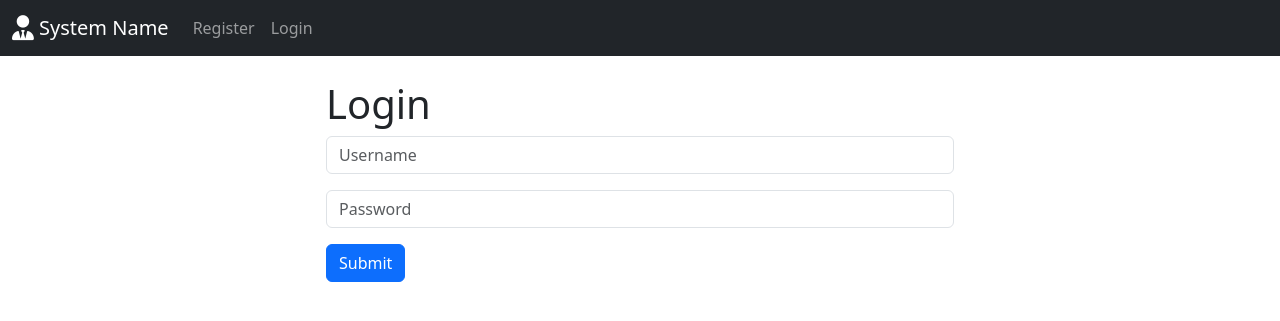
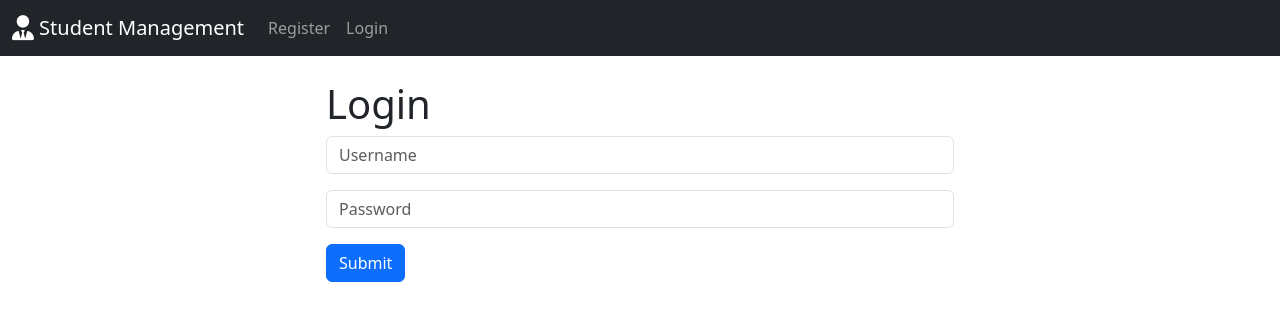
Before and after one commit to nothoru/student-management, a Django app: page / in a window 1280 px wide. Shown: the top 321 px of the page. Run offline with Django 5.2, Linux system fonts and the light colour scheme; parts of the project's set-up code (start-up, migrations or seed data) failed here and were passed over; some libraries are stand-ins or nearby versions.

Commit message:
Changed the Brand Name

```diff
--- a/myapp/templates/base.html
+++ b/myapp/templates/base.html
@@ -12,11 +12,11 @@
         <div class="container-fluid">
           {% if user.is_authenticated %}
           <a class="navbar-brand" href="{% url 'index' %}">
-            <i class="fa-solid fa-user-tie fa-lg"></i> System Name
+            <i class="fa-solid fa-user-tie fa-lg"></i> Student Management
          </a>
          {% else %}
          <a class="navbar-brand">
-          <i class="fa-solid fa-user-tie fa-lg"></i> System Name
+          <i class="fa-solid fa-user-tie fa-lg"></i> Student Management
         </a>
         {% endif %}
 
```
Also changed, not shown: db.sqlite3.
